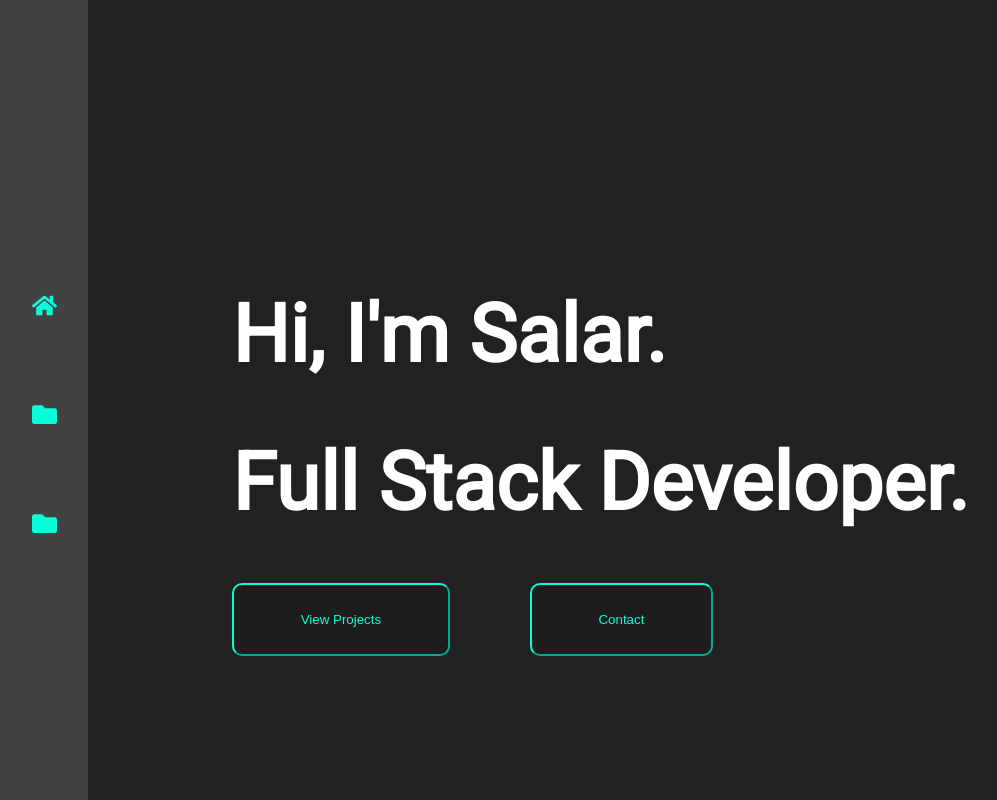
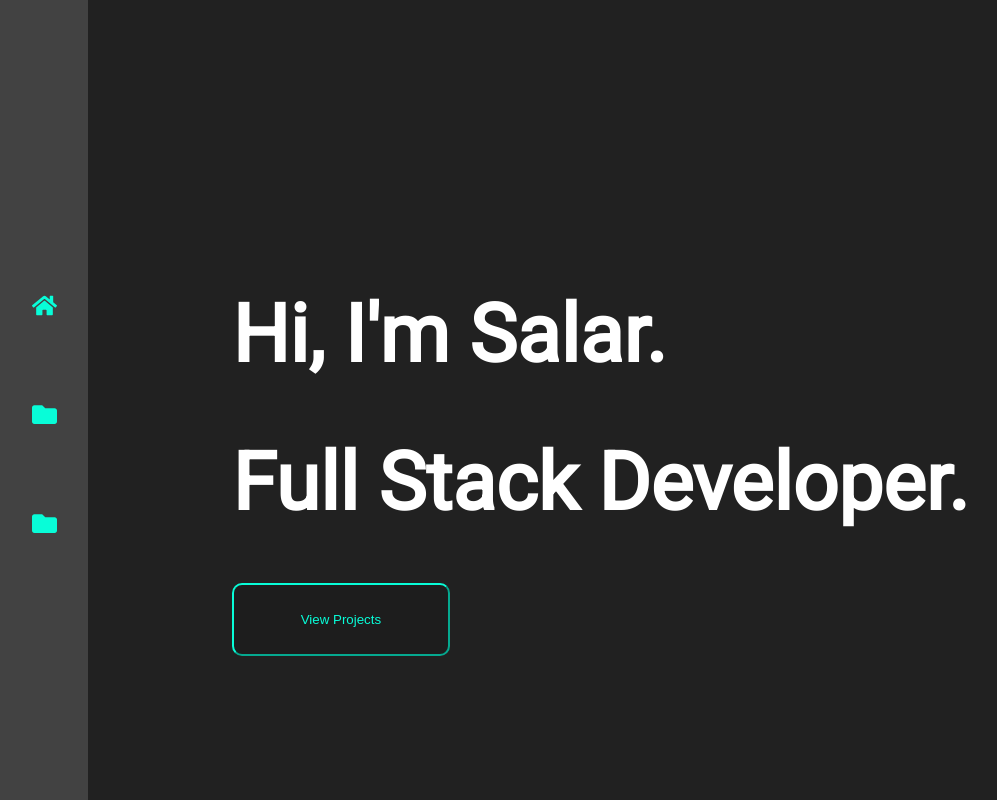
Before and after one commit to marcusalint/Personal-Portfolio, a React (Create React App) app in the folder personal-portfolio/: page /home in a window 1280 px wide. Shown: the whole page, without its empty margins (8-1005 px from the left). Built offline with nearby package versions, Linux system fonts and the light colour scheme.

Commit message:
restructuring

```diff
--- a/personal-portfolio/src/components/Home.js
+++ b/personal-portfolio/src/components/Home.js
@@ -8,7 +8,7 @@ const Home = () => {
       <h1>Hi, I'm Salar.</h1>
       <h1>Full Stack Developer.</h1>
       <Link to="/projects"><button id="project--button">View Projects</button></Link>
-      <button id="contact--button">Contact</button>
+      {/* <button id="contact--button">Contact</button> */}
     </div>
   )
 }
```
